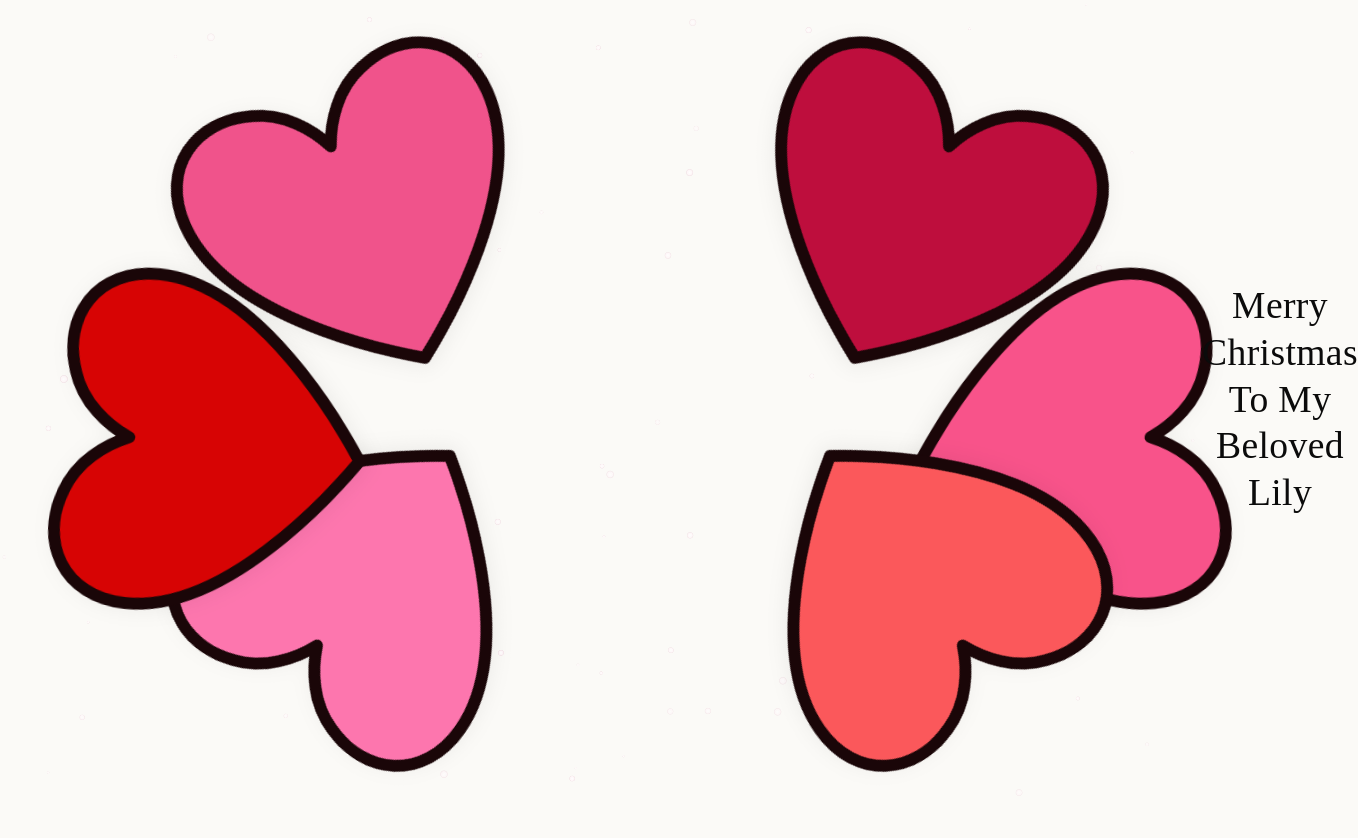
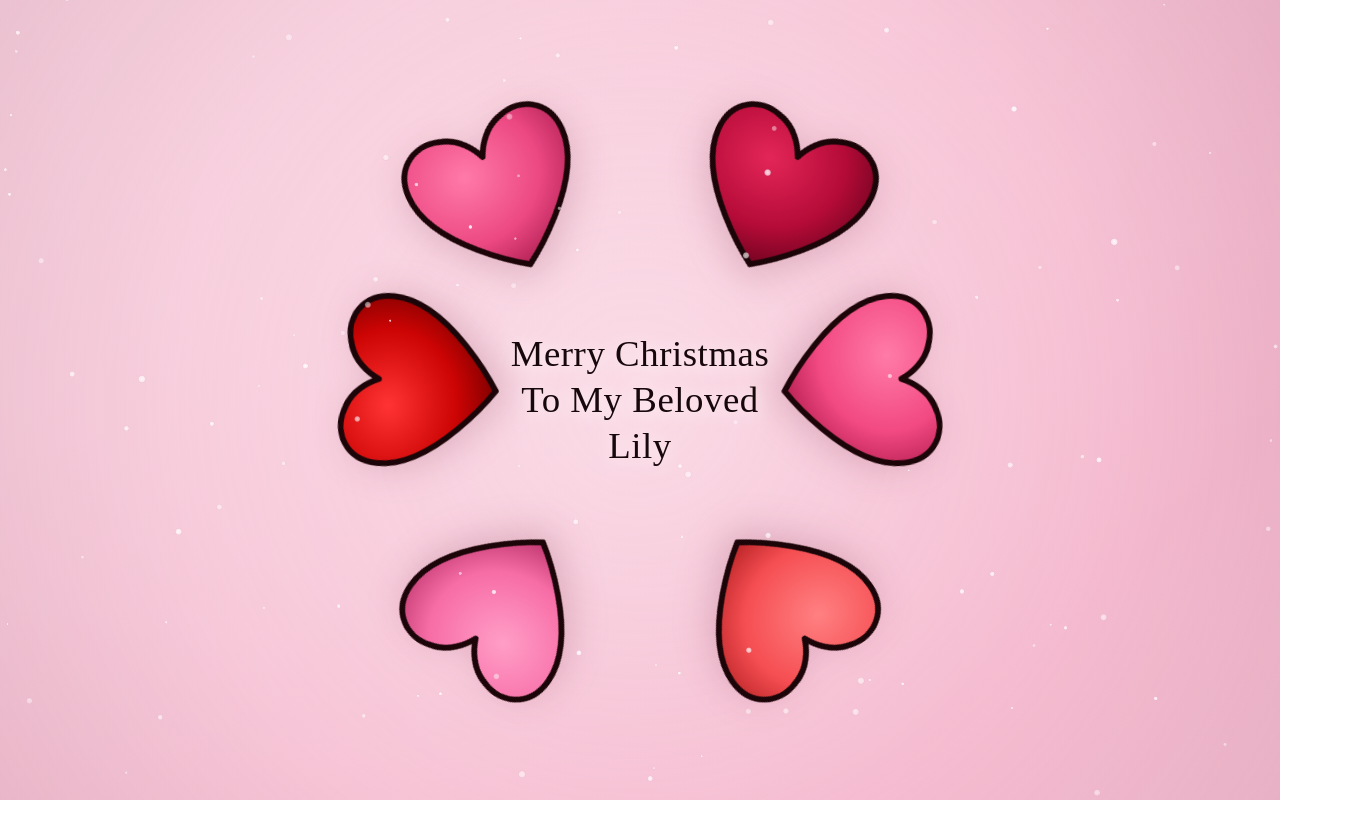
Before and after one commit to prxyusr/merrychristmaslily, a plain HTML site: page index.html in a window 1280 px wide. Shown: the whole page, 1358 px wide, since content can reach past the window. After the commit the page ends 800 px from the top, so only its background shows below. Drawn offline with Linux system fonts and the light colour scheme.

Commit message:
Update style.css

```diff
--- a/style.css
+++ b/style.css
@@ -5,18 +5,59 @@
 }
 
 body {
+  position: relative;
   min-height: 100dvh;
   display: flex;
   align-items: center;
   justify-content: center;
-  background-color: #fbfaf7;
   font-family: "Times New Roman", Times, Georgia, serif;
   overflow: hidden;
+  /* Soft shaded fade mix of crisp white and blush pink */
+  background: linear-gradient(135deg, #ffffff 0%, #fce4ec 32%, #f7bfd3 65%, #fff5f8 100%);
+  background-size: 280% 280%;
+  animation: backdropShift 18s ease-in-out infinite;
 }
 
-.canvas {
+/* Soft outer shading vignette so snow and hearts have depth against the white/pink mix */
+body::before {
+  content: "";
+  position: fixed;
+  inset: 0;
+  pointer-events: none;
+  background: radial-gradient(
+    circle at 50% 50%,
+    rgba(255, 255, 255, 0.3) 0%,
+    rgba(235, 165, 190, 0.14) 62%,
+    rgba(185, 105, 135, 0.25) 100%
+  );
+  z-index: 1;
+}
+
+@keyframes backdropShift {
+  0% {
+    background-position: 0% 50%;
+  }
+  50% {
+    background-position: 100% 50%;
+  }
+  100% {
+    background-position: 0% 50%;
+  }
+}
+
+#snow-canvas {
+  position: fixed;
+  inset: 0;
+  width: 100%;
+  height: 100%;
+  pointer-events: none;
+  z-index: 4;
+}
+
+.stage {
   position: relative;
-  width: min(92vw, 92vh, 680px);
+  z-index: 2;
+  width: min(92vw, 92vh, 660px);
   aspect-ratio: 1 / 1;
   display: flex;
   align-items: center;
@@ -25,100 +66,101 @@ body {
 
 .center-message {
   position: relative;
-  z-index: 2;
+  z-index: 3;
   display: flex;
   flex-direction: column;
   align-items: center;
   text-align: center;
-  color: #0b0b0b;
+  color: #17080c;
   font-weight: 400;
-  font-size: clamp(1.25rem, 4.4vw, 2.35rem);
-  line-height: 1.24;
-  letter-spacing: 0.01em;
+  font-size: clamp(1.25rem, 4.3vw, 2.3rem);
+  line-height: 1.25;
+  letter-spacing: 0.015em;
+  text-shadow: 0 2px 18px rgba(255, 255, 255, 0.95);
   user-select: none;
 }
 
 .heart {
   position: absolute;
-  width: 31%;
+  width: 30.5%;
   height: auto;
   overflow: visible;
-  filter: drop-shadow(0 4px 10px rgba(0, 0, 0, 0.06));
-  transition: transform 0.35s ease;
+  filter: drop-shadow(0 10px 18px rgba(120, 30, 60, 0.2));
+  transition: transform 0.35s cubic-bezier(0.22, 1, 0.36, 1);
 }
 
 .heart path {
-  stroke: #1a0608;
-  stroke-width: 3.6;
+  stroke: #1c0508;
+  stroke-width: 3.5;
   stroke-linejoin: round;
 }
 
 .heart:hover {
-  transform: scale(1.06) rotate(var(--rot));
+  transform: scale(1.08) rotate(var(--rot));
 }
 
-/* Top-Left: Rose Pink */
+/* Top-Left: Shaded Rose Pink */
 .h1 {
   top: 5%;
-  left: 13%;
+  left: 13.5%;
   --rot: -24deg;
   transform: rotate(var(--rot));
 }
 .h1 path {
-  fill: #f0538b;
+  fill: url(#grad-h1);
 }
 
-/* Top-Right: Deep Crimson */
+/* Top-Right: Shaded Deep Crimson */
 .h2 {
   top: 5%;
-  right: 13%;
+  right: 13.5%;
   --rot: 24deg;
   transform: rotate(var(--rot));
 }
 .h2 path {
-  fill: #be0e3d;
+  fill: url(#grad-h2);
 }
 
-/* Middle-Right: Hot Pink */
+/* Middle-Right: Shaded Hot Pink */
 .h3 {
-  top: 33%;
-  right: 1%;
+  top: 33.5%;
+  right: 1.5%;
   --rot: 84deg;
   transform: rotate(var(--rot));
 }
 .h3 path {
-  fill: #f8538a;
+  fill: url(#grad-h3);
 }
 
-/* Bottom-Right: Coral Red */
+/* Bottom-Right: Shaded Coral Red */
 .h4 {
   bottom: 5%;
-  right: 13%;
+  right: 13.5%;
   --rot: 145deg;
   transform: rotate(var(--rot));
 }
 .h4 path {
-  fill: #fb585b;
+  fill: url(#grad-h4);
 }
 
-/* Bottom-Left: Soft Pink */
+/* Bottom-Left: Shaded Soft Pink */
 .h5 {
   bottom: 5%;
-  left: 13%;
+  left: 13.5%;
   --rot: -145deg;
   transform: rotate(var(--rot));
 }
 .h5 path {
-  fill: #fd76ae;
+  fill: url(#grad-h5);
 }
 
-/* Middle-Left: Pure Red */
+/* Middle-Left: Shaded Pure Red */
 .h6 {
-  top: 33%;
-  left: 1%;
+  top: 33.5%;
+  left: 1.5%;
   --rot: -84deg;
   transform: rotate(var(--rot));
 }
 .h6 path {
-  fill: #d70404;
+  fill: url(#grad-h6);
 }
```
